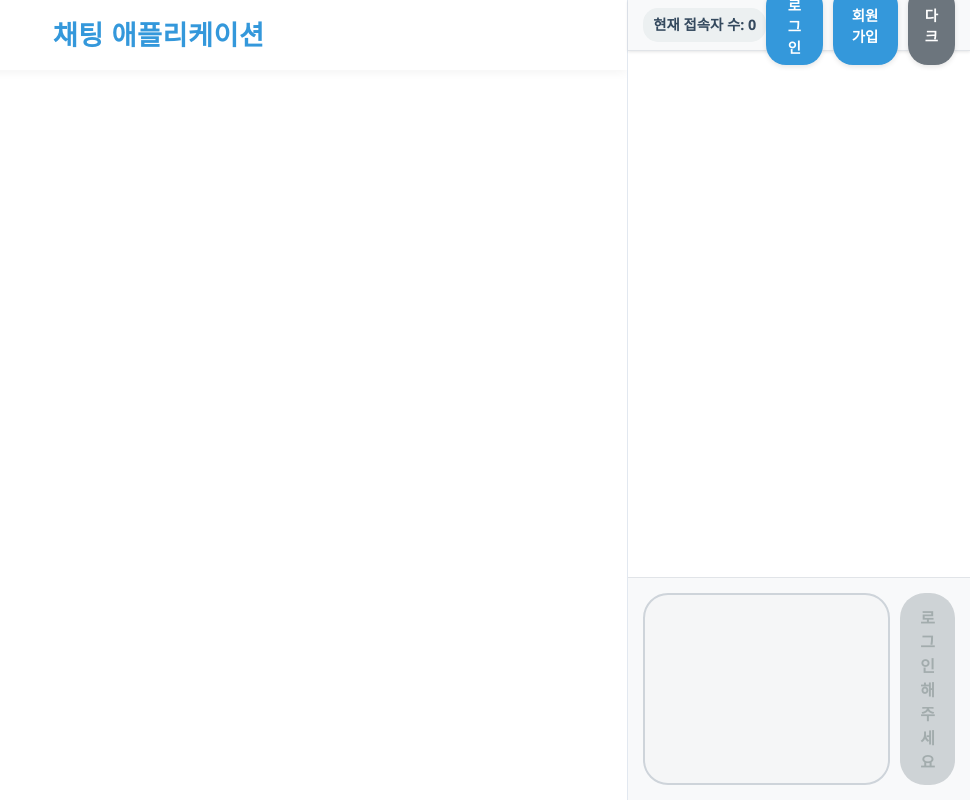
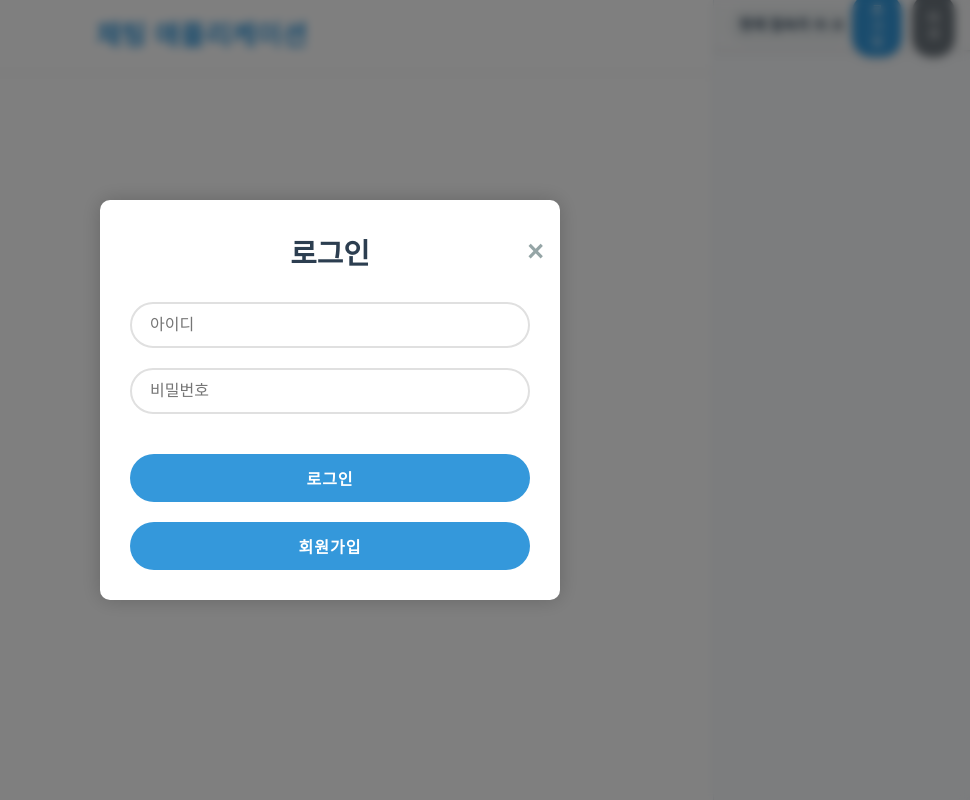
Before and after one commit to Stradivirus/chat, a React (Create React App) app in the folder front/: page / in a window 1280 px wide. Shown: the whole page, without its empty margins (310-1280 px from the left). Built offline with nearby package versions, Linux system fonts and the light colour scheme.

Commit message:
로그인 해야만 채팅 가능하도록 수정

```diff
--- a/front/src/App.js
+++ b/front/src/App.js
@@ -8,14 +8,12 @@ import './styles/components.css';
 import './styles/utilities.css';
 
 function AppContent() {
-  // 상태 관리
-  const [showAuthModal, setShowAuthModal] = useState(false);
-  const [authType, setAuthType] = useState(null);
+  const [showAuthModal, setShowAuthModal] = useState(true);
+  const [authType, setAuthType] = useState('login');
   const { isDarkMode, toggleTheme } = useTheme();
   const [user, setUser] = useState(null);
   const [userCount, setUserCount] = useState(0);
 
-  // 웹소켓 커스텀 훅 사용
   const {
     socket,
     showSessionExpiredModal,
@@ -24,7 +22,6 @@ function AppContent() {
     sendMessage
   } = useWebSocket(user);
 
-  // 웹소켓 메시지 처리
   useEffect(() => {
     if (socket) {
       const handleMessage = (event) => {
@@ -32,7 +29,6 @@ function AppContent() {
         if (data.type === 'user_count') {
           setUserCount(data.count);
         }
-        // 다른 메시지 처리...
       };
 
       socket.addEventListener('message', handleMessage);
@@ -43,35 +39,33 @@ function AppContent() {
     }
   }, [socket]);
 
-  // 인증 모달 표시 함수
   const handleAuthButton = (type) => {
     setAuthType(type);
     setShowAuthModal(true);
   };
 
-  // 모달 닫기 함수
   const handleCloseModal = () => {
+    if (user) {
       setShowAuthModal(false);
-    setAuthType(null);
+    }
   };
 
-  // 로그인 성공 처리 함수
   const handleLoginSuccess = useCallback((userData) => {
     console.log('Login successful:', userData);
     setUser(userData);
-    handleCloseModal();
+    setShowAuthModal(false);
   }, []);
 
-  // 로그아웃 처리 함수
   const handleLogout = () => {
     setUser(null);
     setUserCount(0);
+    setShowAuthModal(true);
+    setAuthType('login');
     if (socket) {
       socket.close(1000, "Logout");
     }
   };
 
-  // 세션 만료 처리 함수
   const handleSessionExpired = () => {
     setShowSessionExpiredModal(false);
     handleLogout();
@@ -84,7 +78,7 @@ function AppContent() {
           <h1>채팅 애플리케이션</h1>
         </header>
         <main className="main-content">
-          {/* 여기에 메인 콘텐츠가 들어갑니다 */}
+
         </main>
       </div>
       <aside className="side-container">
@@ -97,34 +91,32 @@ function AppContent() {
                 <button onClick={handleLogout} className="logout-button">로그아웃</button>
               </>
             ) : (
-              <>
-                <button onClick={() => handleAuthButton('login')}>로그인</button>
-                <button onClick={() => handleAuthButton('register')}>회원가입</button>
-              </>
+              <button onClick={() => handleAuthButton('login')} className="login-button">로그인</button>
             )}
             <button onClick={toggleTheme} className="theme-toggle">
               {isDarkMode ? '라이트' : '다크'}
             </button>
           </div>
         </header>
+        {user && (
           <ChatPage
             socket={socket}
             user={user}
             chatBanTimeLeft={chatBanTimeLeft}
             sendMessage={sendMessage}
           />
+        )}
       </aside>
-      {/* 인증 모달 */}
       {showAuthModal && (
         <div className="modal-backdrop">
           <AuthModal
             type={authType}
             onClose={handleCloseModal}
             onLoginSuccess={handleLoginSuccess}
+            onSwitchAuthType={(type) => setAuthType(type)}
           />
         </div>
       )}
-      {/* 세션 만료 모달 */}
       {showSessionExpiredModal && (
         <div className="modal-backdrop">
           <div className="session-expired-modal">
--- a/front/src/components/AuthModal.js
+++ b/front/src/components/AuthModal.js
@@ -8,7 +8,7 @@ const api = axios.create({
   withCredentials: true
 });
 
-function AuthModal({ type, onClose, onLoginSuccess }) {
+function AuthModal({ type, onClose, onLoginSuccess, onSwitchAuthType }) {
   const [email, setEmail] = useState('');
   const [username, setUsername] = useState('');
   const [nickname, setNickname] = useState('');
@@ -53,18 +53,10 @@ function AuthModal({ type, onClose, onLoginSuccess }) {
           response = await api.post(URLS.LOGIN, { username, password });
           console.log('Login response:', response.data);
           if (response.data && response.data.user_id) {
-            setTimeout(() => {
-              if (typeof onLoginSuccess === 'function') {
             onLoginSuccess({
               userId: response.data.user_id,
               username: username
             });
-              } else {
-                console.error('onLoginSuccess is not a function');
-              }
-              setIsLoading(false);
-              onClose();
-            }, 500);
           } else {
             throw new Error('Invalid server response');
           }
@@ -72,18 +64,14 @@ function AuthModal({ type, onClose, onLoginSuccess }) {
           response = await api.post(URLS.REGISTER, { email, username, nickname, password });
           console.log('Registration successful:', response.data);
           if (response.data && response.data.user_id) {
-            if (typeof onLoginSuccess === 'function') {
             onLoginSuccess({
               userId: response.data.user_id,
               username: username
             });
-            } else {
-              console.error('onLoginSuccess is not a function');
           }
         }
         setIsLoading(false);
         onClose();
-        }
       } catch (error) {
         console.error('Error:', error.response ? error.response.data : error.message);
         setErrors({ api: error.response ? error.response.data.detail : '서버 오류가 발생했습니다.' });
@@ -96,8 +84,26 @@ function AuthModal({ type, onClose, onLoginSuccess }) {
     <div className="auth-modal">
       <h2>{type === 'login' ? '로그인' : '회원가입'}</h2>
       <form onSubmit={handleSubmit}>
-        {type === 'login' && (
+        {type === 'register' && (
           <>
+            <input
+              type="email"
+              placeholder="이메일"
+              value={email}
+              onChange={(e) => setEmail(e.target.value)}
+              required
+            />
+            {errors.email && <p className="error">{errors.email}</p>}
+            <input
+              type="text"
+              placeholder="닉네임"
+              value={nickname}
+              onChange={(e) => setNickname(e.target.value)}
+              required
+            />
+            {errors.nickname && <p className="error">{errors.nickname}</p>}
+          </>
+        )}
         <input
           type="text"
           placeholder="아이디"
@@ -114,42 +120,8 @@ function AuthModal({ type, onClose, onLoginSuccess }) {
           required
         />
         {errors.password && <p className="error">{errors.password}</p>}
-          </>
-        )}
         {type === 'register' && (
           <>
-            <input
-              type="email"
-              placeholder="이메일"
-              value={email}
-              onChange={(e) => setEmail(e.target.value)}
-              required
-            />
-            {errors.email && <p className="error">{errors.email}</p>}
-            <input
-              type="text"
-              placeholder="아이디"
-              value={username}
-              onChange={(e) => setUsername(e.target.value)}
-              required
-            />
-            {errors.username && <p className="error">{errors.username}</p>}
-            <input
-              type="text"
-              placeholder="닉네임"
-              value={nickname}
-              onChange={(e) => setNickname(e.target.value)}
-              required
-            />
-            {errors.nickname && <p className="error">{errors.nickname}</p>}
-            <input
-              type="password"
-              placeholder="비밀번호"
-              value={password}
-              onChange={(e) => setPassword(e.target.value)}
-              required
-            />
-            {errors.password && <p className="error">{errors.password}</p>}
             <input
               type="password"
               placeholder="비밀번호 확인"
@@ -165,6 +137,9 @@ function AuthModal({ type, onClose, onLoginSuccess }) {
           {isLoading ? '처리 중...' : (type === 'login' ? '로그인' : '회원가입')}
         </button>
       </form>
+      <button onClick={() => onSwitchAuthType(type === 'login' ? 'register' : 'login')} className="switch-auth-type">
+        {type === 'login' ? '회원가입' : '로그인'}
+      </button>
       <button onClick={onClose} className="close-button">&times;</button>
     </div>
   );
--- a/front/src/hooks/useWebSocket.js
+++ b/front/src/hooks/useWebSocket.js
@@ -74,6 +74,23 @@ export function useWebSocket(user) {
     }
   }, [chatBanTimeLeft]);
 
+  useEffect(() => {
+    if (socket) {
+      const handleMessage = (event) => {
+        const data = JSON.parse(event.data);
+        if (data.type === 'chat_banned') {
+          setChatBanTimeLeft(data.time_left);
+        }
+      };
+
+      socket.addEventListener('message', handleMessage);
+
+      return () => {
+        socket.removeEventListener('message', handleMessage);
+      };
+    }
+  }, [socket]);
+
   const sendMessage = useCallback((messageObj) => {
     if (socket && socket.readyState === WebSocket.OPEN) {
       socket.send(JSON.stringify(messageObj));
--- a/front/src/styles/components.css
+++ b/front/src/styles/components.css
@@ -13,7 +13,7 @@
   border-radius: 20px;
   font-weight: 600;
   transition: all 0.3s ease;
-  font-size: 0.9rem;
+  font-size: 0.70rem;
   box-shadow: 0 2px 5px rgba(0,0,0,0.1);
 }
 
@@ -165,11 +165,11 @@
   border-bottom-left-radius: 5px;
 }
 
-/* 수정: 메시지 사용자 이름 스타일 변경 */
+/* 메시지 사용자 이름 스타일 */
 .message-username {
   font-weight: bold;
   margin-right: 8px;
-  color: #2ecc71; /* 초록색 계통으로 변경 */
+  color: #2ecc71;
 }
 
 .system-message {
@@ -182,9 +182,9 @@
   margin: 10px 0;
 }
 
-/* 수정: 사용자 닉네임 스타일 변경 */
+/* 사용자 닉네임 스타일 */
 .user-nickname {
-  background-color: #2ecc71; /* 초록색 계통으로 변경 */
+  background-color: #2ecc71;
   color: #ffffff;
   padding: 6px 12px;
   border-radius: 15px;
@@ -192,12 +192,6 @@
   margin-right: 10px;
   box-shadow: 0 2px 4px rgba(0,0,0,0.1);
   transition: all 0.3s ease;
-}
-
-/* 수정: 다크 모드에서 사용자 닉네임 스타일 */
-.dark-mode .user-nickname {
-  background-color: #2ecc71; /* 다크 모드에서도 같은 색상 유지 */
-  color: #ffffff;
 }
 
 .session-expired-modal {
@@ -234,7 +228,87 @@
   color: #e74c3c;
 }
 
-/* 수정: 다크 모드에서 메시지 사용자 이름 스타일 */
+/* 모달 스타일 */
+.modal-backdrop {
+  position: fixed;
+  top: 0;
+  left: 0;
+  width: 100%;
+  height: 100%;
+  background-color: rgba(0, 0, 0, 0.5);
+  backdrop-filter: blur(5px);
+  display: flex;
+  justify-content: center;
+  align-items: center;
+  z-index: 1000;
+}
+
+.auth-modal {
+  background-color: white;
+  padding: 30px;
+  border-radius: 10px;
+  box-shadow: 0 0 20px rgba(0, 0, 0, 0.2);
+  max-width: 400px;
+  width: 90%;
+}
+
+.switch-auth-type {
+  margin-top: 15px;
+  background: none;
+  border: none;
+  color: #3498db;
+  cursor: pointer;
+  font-size: 0.9rem;
+}
+
+.switch-auth-type:hover {
+  text-decoration: underline;
+}
+
+.login-message {
+  text-align: center;
+  font-size: 1.2rem;
+  color: #7f8c8d;
+  margin-top: 50px;
+}
+
+/* 다크 모드 스타일 */
 .dark-mode .message-username {
-  color: #3cff8d; /* 다크 모드에서도 같은 색상 유지 */
+  color: #3cff8d;
 }
+
+.dark-mode .user-nickname {
+  background-color: #2ecc71;
+  color: #ffffff;
+}
+
+/* 레이아웃 관련 스타일 */
+.side-container {
+  display: flex;
+  flex-direction: column;
+  height: 100vh;
+}
+
+.side-header {
+  flex-shrink: 0;
+}
+
+.chat-page {
+  flex-grow: 1;
+  display: flex;
+  flex-direction: column;
+  overflow: hidden;
+}
+
+.chat-messages {
+  flex-grow: 1;
+  overflow-y: auto;
+}
+
+.chat-input {
+  flex-shrink: 0;
+}
+
+.dark-mode .header-buttons button {
+  font-size: 0.6rem; /* 다크 모드에서의 글씨 크기 */
+}
--- a/front/src/urls.js
+++ b/front/src/urls.js
@@ -1,6 +1,6 @@
 // src/urls.js
 
-const BASE_URL = 'http://218.156.126.186:8000';
+const BASE_URL = 'http://localhost:8000';
 
 export const URLS = {
   API_BASE_URL: BASE_URL,
```
Also changed, not shown: 13 other files (tests, documents, lock files or other folders). Lines whose indentation alone changed are shown as unchanged.
